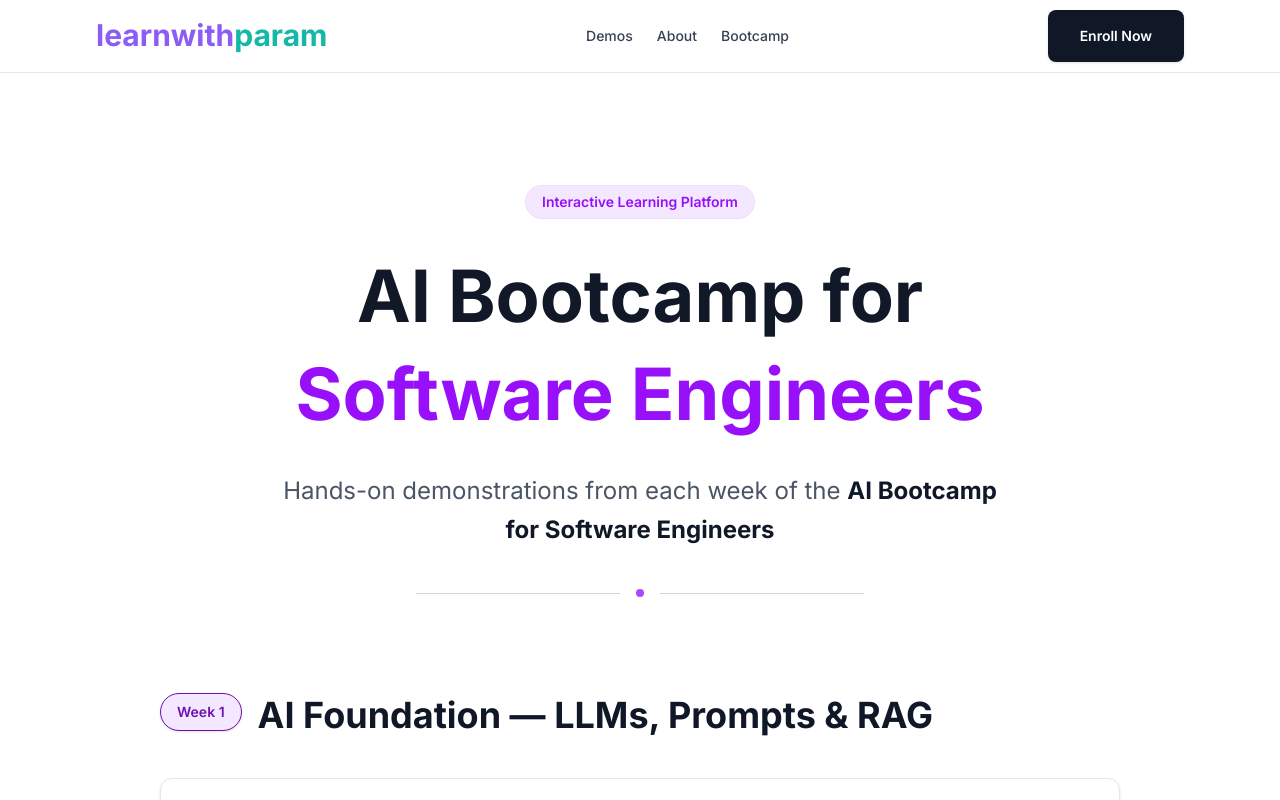
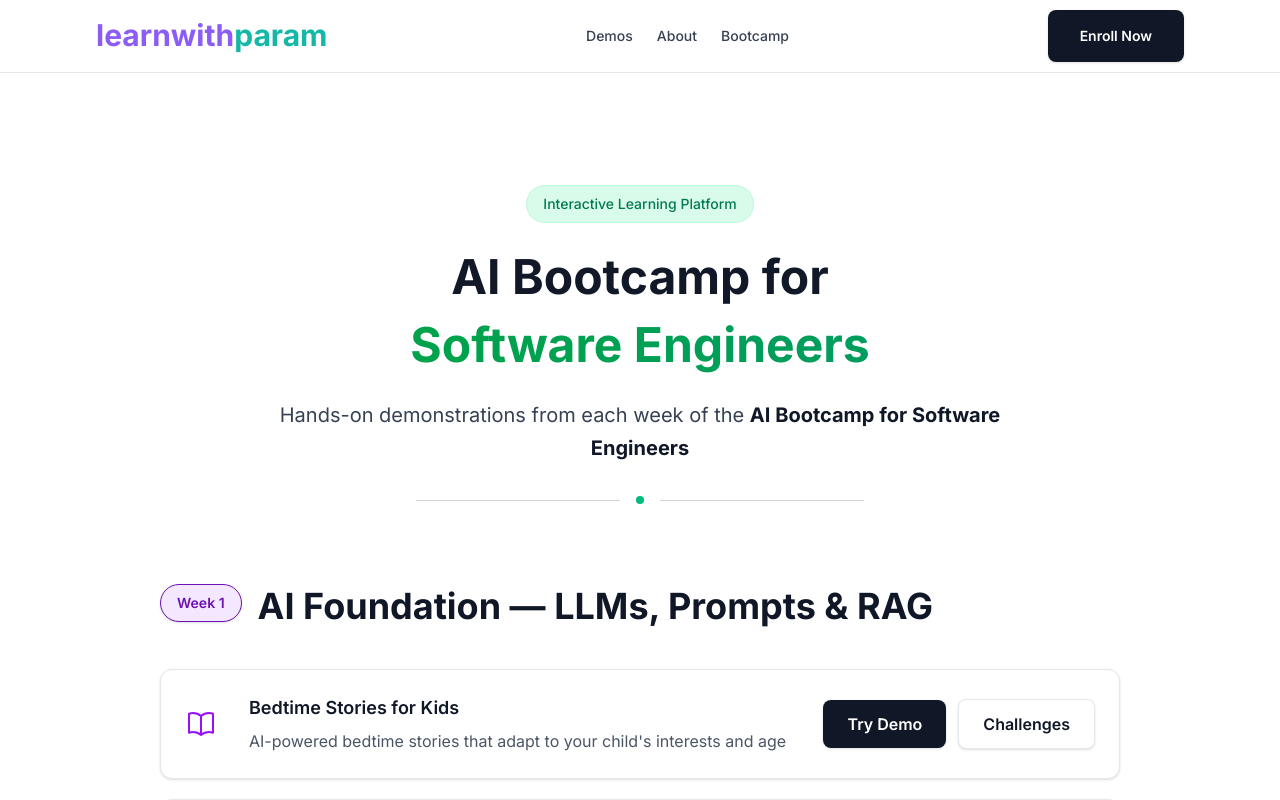
Before and after one commit to learnwithparam/monkey-kata, a Next.js app in the folder frontend/: page / in a window 1280 px wide. Shown: the top 800 px of the page. Built offline with nearby package versions, Linux system fonts and the light colour scheme.

Commit message:
feat: ai bootcamp demos

```diff
--- a/frontend/src/components/Hero.tsx
+++ b/frontend/src/components/Hero.tsx
@@ -1,35 +1,36 @@
 export default function Hero() {
   return (
-    <div className="relative text-center mb-12 sm:mb-16 md:mb-20 lg:mb-24">
-      {/* Subtle background decoration */}
-      <div className="absolute inset-0 -z-10 overflow-hidden">
-        <div className="absolute top-0 left-1/2 -translate-x-1/2 w-[600px] h-[600px] bg-purple-50 rounded-full blur-3xl opacity-40"></div>
+    <div className="relative text-center mb-12 sm:mb-16 md:mb-20">
+      {/* Subtle background pattern */}
+      <div className="absolute inset-0 opacity-[0.02] -z-10">
+        <div className="absolute inset-0" style={{
+          backgroundImage: `radial-gradient(circle at 2px 2px, currentColor 1px, transparent 0)`,
+          backgroundSize: '40px 40px'
+        }}></div>
       </div>
 
-      {/* Badge */}
-      <div className="inline-flex items-center gap-2 px-4 py-1.5 mb-6 sm:mb-8 rounded-full bg-purple-100 border border-purple-200/50">
-        <span className="text-xs sm:text-sm font-semibold text-purple-600">
-          Interactive Learning Platform
-        </span>
+      {/* Brand badge */}
+      <div className="inline-flex items-center gap-2 px-4 py-2 mb-6 rounded-full bg-emerald-100/80 backdrop-blur-sm border border-emerald-200/50">
+        <span className="text-sm font-medium text-emerald-700">Interactive Learning Platform</span>
       </div>
 
       {/* Main heading */}
-      <h1 className="text-4xl sm:text-5xl md:text-6xl lg:text-7xl font-bold mb-6 sm:mb-8 leading-tight px-2">
+      <h1 className="text-2xl sm:text-3xl md:text-4xl lg:text-5xl font-bold mb-4 sm:mb-6 leading-tight px-2">
         <span className="block mb-2">AI Bootcamp for</span>
-        <span className="block text-purple-600">
+        <span className="block bg-gradient-to-r from-green-600 to-emerald-600 bg-clip-text text-transparent">
           Software Engineers
         </span>
       </h1>
 
       {/* Subtitle */}
-      <p className="text-lg sm:text-xl md:text-2xl text-gray-600 max-w-3xl mx-auto leading-relaxed px-2 mb-8 sm:mb-10">
+      <p className="text-base sm:text-lg md:text-xl text-gray-700 max-w-3xl mx-auto leading-relaxed px-2 mb-8">
         Hands-on demonstrations from each week of the <strong className="text-gray-900">AI Bootcamp for Software Engineers</strong>
       </p>
 
       {/* Decorative line */}
       <div className="flex items-center justify-center gap-4 max-w-md mx-auto">
         <div className="h-px flex-1 bg-gray-300"></div>
-        <div className="w-2 h-2 rounded-full bg-purple-500"></div>
+        <div className="w-2 h-2 rounded-full bg-emerald-500"></div>
         <div className="h-px flex-1 bg-gray-300"></div>
       </div>
     </div>
```
